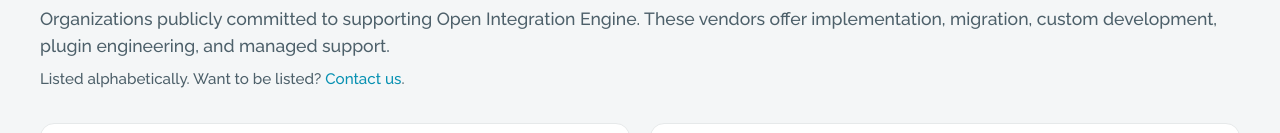
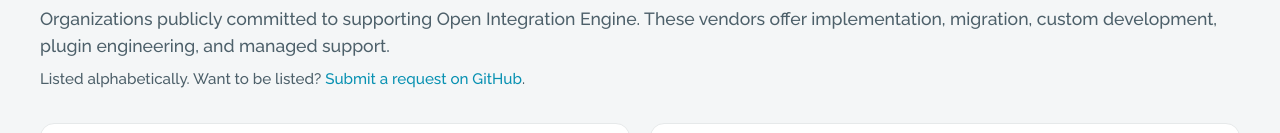
Before and after one commit to pacmano1/oie.org, an Astro site: page /commercial-support in a window 1280 px wide. Shown: the part 214-347 px from the top of the page. Built offline with nearby package versions, Linux system fonts and the light colour scheme; Astro itself is replaced by a stand-in of ours.

Commit message:
Point vendor listing CTA to OpenIntegrationEngine/vendors repo

```diff
--- a/src/pages/commercial-support.astro
+++ b/src/pages/commercial-support.astro
@@ -25,7 +25,7 @@
       offer implementation, migration, custom development, plugin engineering, and managed support.
     </p>
     <p class="page-lead-sub">
-      Listed alphabetically. Want to be listed? <a href="/contact/">Contact us</a>.
+      Listed alphabetically. Want to be listed? <a href="https://github.com/OpenIntegrationEngine/vendors">Submit a request on GitHub</a>.
     </p>
 
     <ul class="vendor-grid">
```
